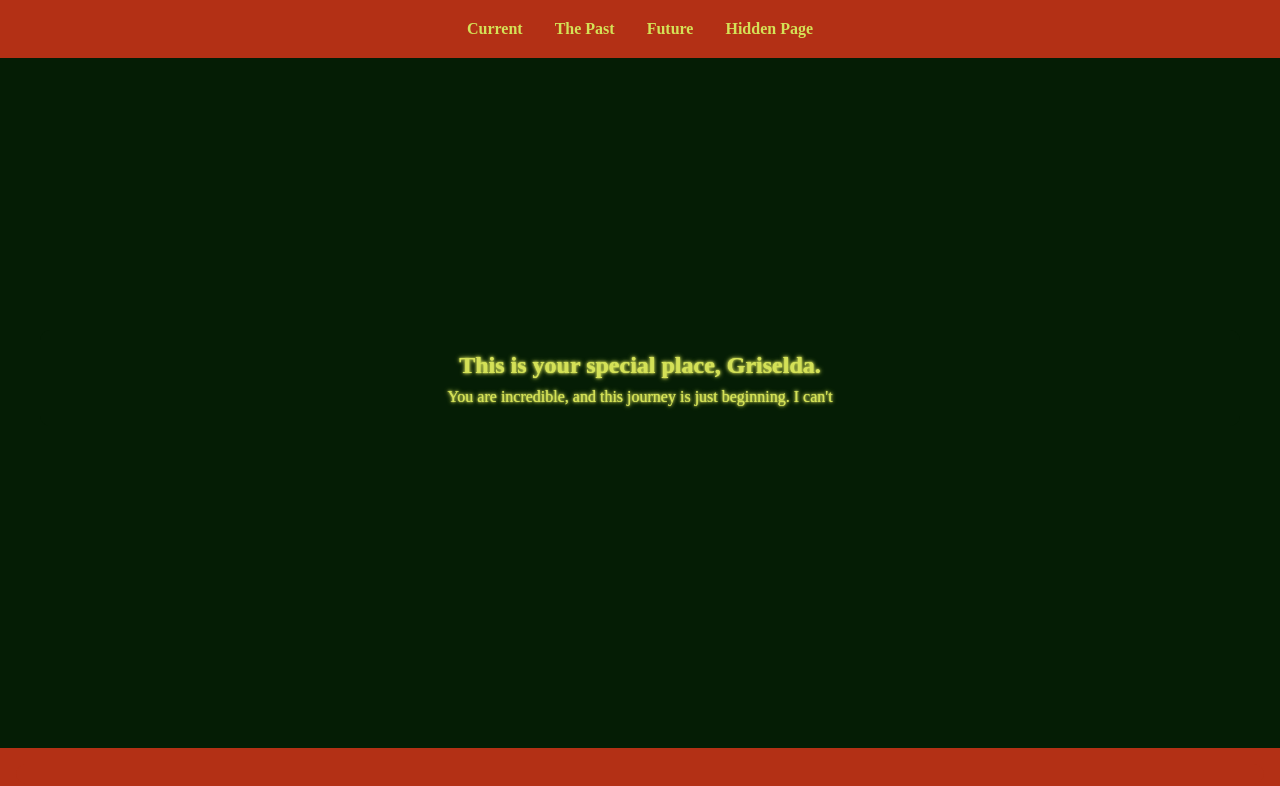
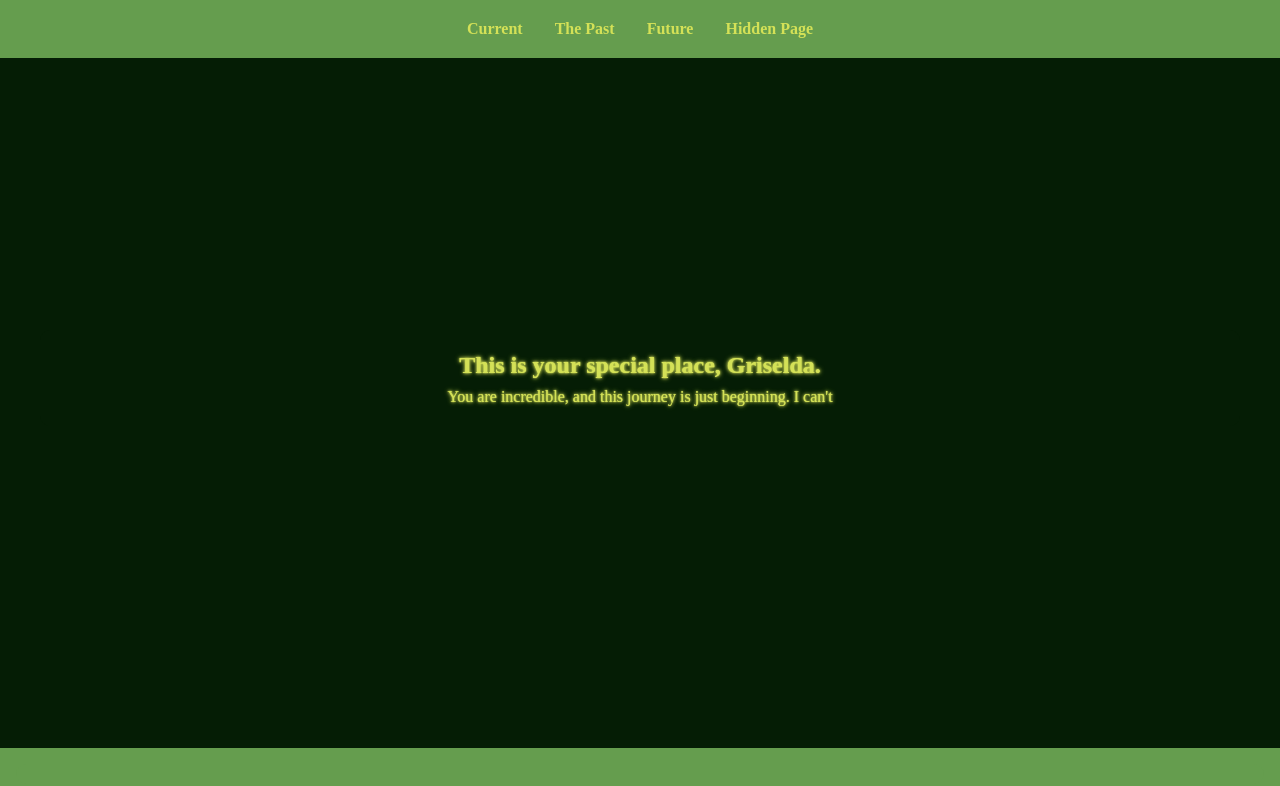
Before and after one commit to desert-bloom/Cielito-Lindo, a plain HTML site: page hidden.html in a window 1280 px wide. Drawn offline with Linux system fonts and the light colour scheme.

Commit message:
changed colors

```diff
--- a/hidden.html
+++ b/hidden.html
@@ -10,8 +10,8 @@
         :root {
             --color-dark-green: #051d05;
             --color-light-green: #d4e157;
-            --color-rust-red: #b33015;
-            --color-footer-background: #b33015;
+            --color-rust-red: #659d4e;
+            --color-footer-background: #659d4e;
             --spacing-unit: 16px;
             --border-radius: 10px;
             --font-family: 'Cormorant Garamond', serif;
--- a/styles.css
+++ b/styles.css
@@ -2,7 +2,7 @@
 :root {
     --color-background: #3d4733; /* Sandy light color */
     --color-main:#3c704d;
-    --color-text: rgb(202, 232, 204);
+    --color-text: rgb(246, 236, 90);
     --color-text-light: rgb(220, 246, 228);
     --color-text-golden: rgb(213, 199, 115);
     --color-primary: #aa900f; /* Rusty red for accents */
@@ -142,7 +142,7 @@ section {
     border-radius: var(--border-radius);
     margin-bottom: var(--spacing-unit);
     box-shadow: 0 2px 5px rgba(0, 0, 0, 0.1);
-    border: #333 2px solid;
+    border: #baa90b 3px solid;
 }
 
 /* Images within sections */
```
